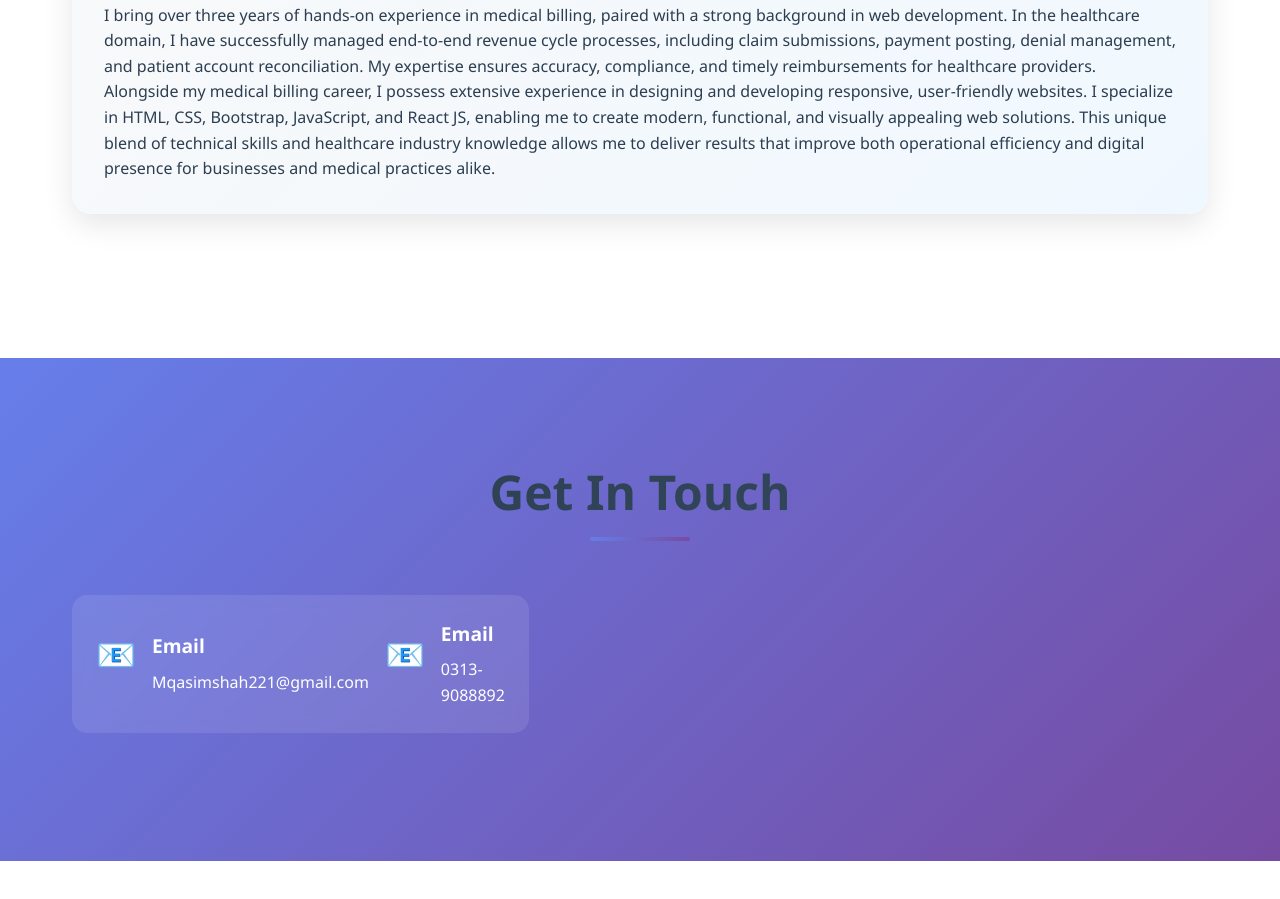
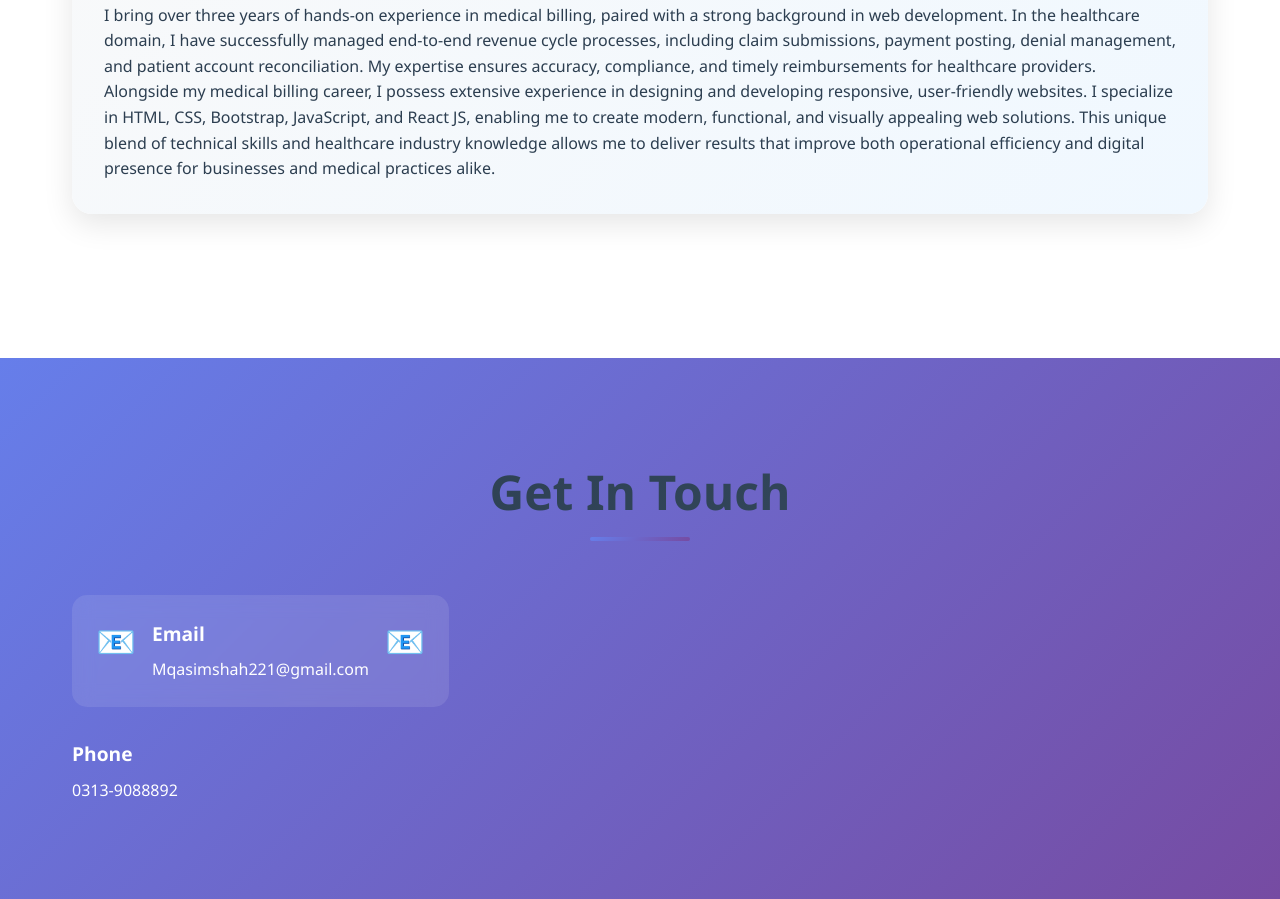
Before and after one commit to QASIMJAN888/Qasimshah, a plain HTML site: page index.html in a window 1280 px wide. Shown: the part 1786-2685 px from the top of the page. Before the commit the page ends 2647 px from the top, so only its background shows below. Drawn offline with Linux system fonts and the light colour scheme.

Commit message:
Update index.html

```diff
--- a/index.html
+++ b/index.html
@@ -106,14 +106,13 @@ I bring over three years of hands-on experience in medical billing, paired with
                             <h4>Email</h4>
                             <a href="mailto:promdaide3@gmail.com">Mqasimshah221@gmail.com</a>
                         </div>
- <div class="contact-icon">📧</div>
-                        <div class="contact-details">
-                            <h4>Email</h4>
+                         <div class="contact-icon">📧</div>
+                    </div>
+                    <div class="contact-details">
+                            <h4>Phone</h4
                             <a href="tel:313-9088892">0313-9088892</a>
                         </div>
-                    </div>
                 </div>
-
             </div>
         </div>
     </section>
```
